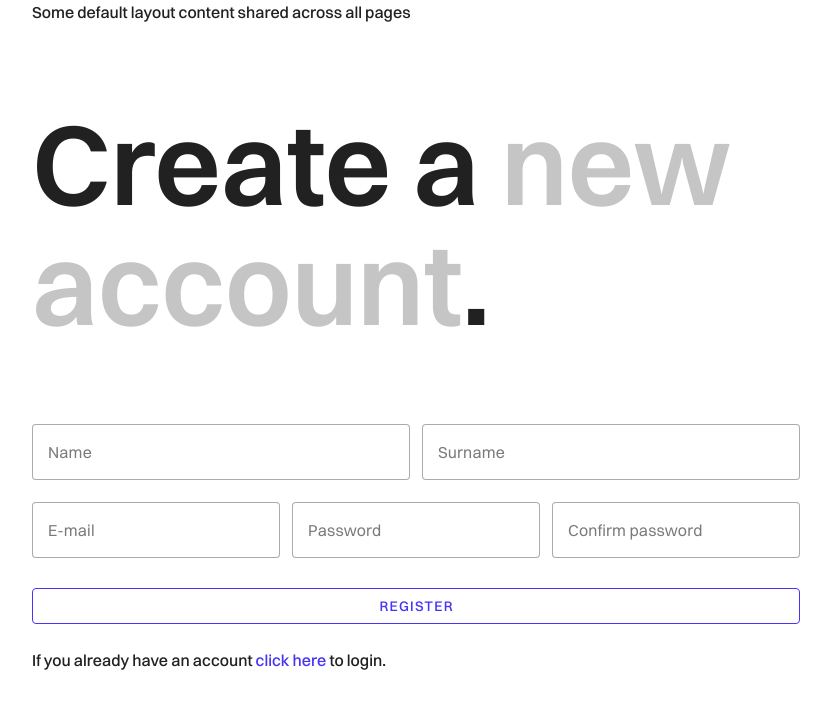
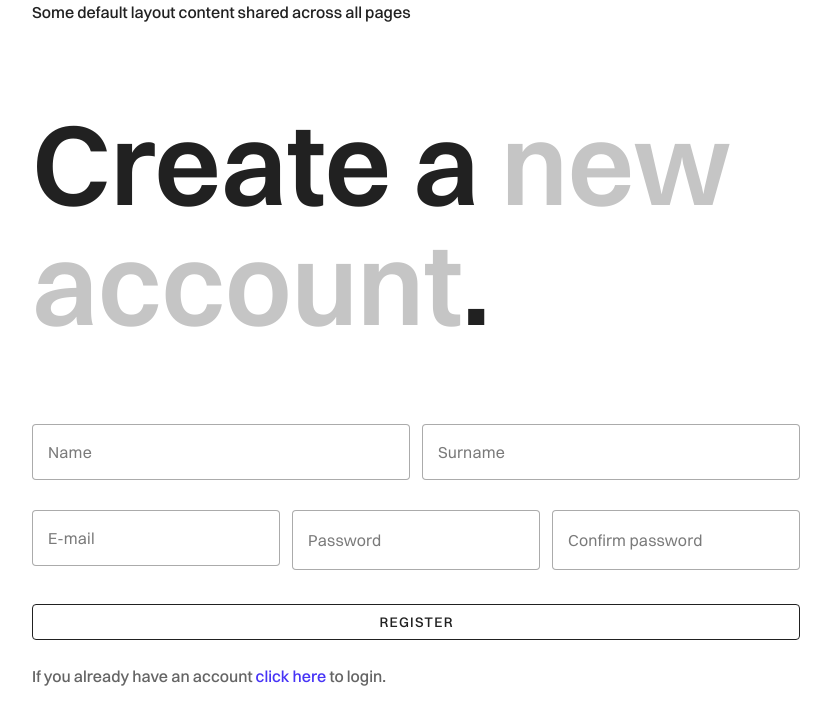
Before and after one commit to Giuseppetm/nuxt-sample-webapp, a Nuxt app: page /registration in a window 1280 px wide. Shown: the top 724 px of the page, without its empty margins (0-831 px from the left). Built offline with nearby package versions, Linux system fonts and the light colour scheme.

Commit message:
Usage of vuelidate

```diff
--- a/package.json
+++ b/package.json
@@ -11,6 +11,8 @@
   },
   "dependencies": {
     "@mdi/font": "^7.4.47",
+    "@vuelidate/core": "^2.0.3",
+    "@vuelidate/validators": "^2.0.4",
     "nuxt": "^3.10.3",
     "vue": "^3.4.19",
     "vue-router": "^4.3.0"
--- a/pages/index.vue
+++ b/pages/index.vue
@@ -1,7 +1,7 @@
 <template>
     <section class="homepage container mx-auto my-20">
         <h1>
-            This is a simple web application with a few behaviours.
+            This is a simple web application with a few features.
         </h1>
     </section>
 </template>
--- a/pages/login.vue
+++ b/pages/login.vue
@@ -2,52 +2,65 @@
   <section class="login container mx-auto my-20">
     <div class="max-w-screen-lg mb-20">
       <h1>
-        To continue you must <span class="text-secondary">log in</span>.
+        To continue you must <span class="text-tertiary">log in</span>.
       </h1>
     </div>
 
     <div class="max-w-screen-xs">
-      <v-form @submit.prevent="handleSubmit" class="mb-6">
-        <v-text-field v-model="email" :rules="emailRules" label="E-mail" placeholder="Insert your e-mail"
-          variant="outlined" />
-        <v-text-field v-model="password" :rules="passwordRules" label="Password" placeholder="Insert your password"
-          variant="outlined" />
-        <v-btn type="submit" variant="outlined" color="primary" block class="mt-2">Login</v-btn>
-      </v-form>
-      <span>To create a new account <NuxtLink class="text-primary" to="/registration">click here</NuxtLink>.</span>
+      <form class="mb-6">
+        <v-text-field v-model="state.email" :error-messages="v$.email.$errors.map((e: any) => e.$message)" label="E-mail"
+          class="mb-2" placeholder="Insert your e-mail" variant="outlined" @input="v$.email.$touch" @blur="v$.email.$touch" required />
+        <v-text-field v-model="state.password" :error-messages="v$.password.$errors.map((e: any) => e.$message)"
+          label="Password" placeholder="Insert your password" variant="outlined" @input="v$.password.$touch"
+          @blur="v$.password.$touch" required />
+        <v-btn variant="outlined" block text="Login" class="mt-2" @click="handleLogin" />
+      </form>
+      <span class="text-secondary">To create a new account <NuxtLink class="text-primary" to="/registration">click here
+        </NuxtLink>.</span>
     </div>
   </section>
 </template>
 
 <script setup lang="ts">
+import { useVuelidate } from '@vuelidate/core';
+import { email, helpers, required } from '@vuelidate/validators';
+
 definePageMeta({
   layout: 'default'
 });
 
-const email = ref<string>("");
-const password = ref<string>("");
+interface FormState {
+  email: string,
+  password: string
+};
+
+const rules = {
+  email: { required: helpers.withMessage("E-mail is required.", required), email },
+  password: { required: helpers.withMessage("Password is required.", required) }
+};
+
+const initialState: FormState = {
+  email: '',
+  password: ''
+};
+
+const state = reactive<FormState>({
+  ...initialState,
+});
+
+const v$ = useVuelidate(rules, state);
 
 const loading = ref(false);
 
-const emailRules = [
-  (value: string) => {
-    if (/^[a-z.-]+@[a-z.-]+\.[a-z]+$/i.test(value)) return true
-    return 'You must enter a valid e-mail.'
-  },
-];
+const handleLogin = () => {
+  loading.value = true;
 
-const passwordRules = [
-  (value: string) => {
-    if (value) return true
-    return 'You must enter a password.'
-  },
-];
-
-const handleSubmit = async () => {
-  if (!email.value || !password.value) return;
-
-  loading.value = true;
-  loading.value = false;
-  await navigateTo('/')
+  v$.value.$validate().then(async(res) => {
+    if (res) {
+      console.log(res)
+      loading.value = false;
+      await navigateTo('/');
+    }
+  });
 };
 </script>
--- a/pages/registration.vue
+++ b/pages/registration.vue
@@ -2,86 +2,96 @@
     <section class="registration container mx-auto my-20">
         <div class="max-w-screen-lg mb-20">
             <h1>
-                Create a <span class="text-secondary">new account</span>.
+                Create a <span class="text-tertiary">new account</span>.
             </h1>
         </div>
 
         <div class="max-w-screen-md">
-            <v-form @submit.prevent="handleSubmit" class="mb-6">
+            <form class="mb-6">
                 <div class="grid grid-cols-2 gap-3">
-                    <v-text-field v-model="name" :rules="nameRules" label="Name" placeholder="Insert your name"
-                        variant="outlined" />
-                    <v-text-field v-model="surname" :rules="surnameRules" label="Surname" placeholder="Insert your surname"
-                        variant="outlined" />
+                    <v-text-field v-model="state.name" :error-messages="v$.name.$errors.map((e: any) => e.$message)"
+                        label="Name" class="mb-2" placeholder="Insert your name" variant="outlined" @input="v$.name.$touch"
+                        @blur="v$.name.$touch" required />
+                    <v-text-field v-model="state.surname" :error-messages="v$.surname.$errors.map((e: any) => e.$message)"
+                        label="Surname" class="mb-2" placeholder="Insert your surname" variant="outlined"
+                        @input="v$.surname.$touch" @blur="v$.surname.$touch" required />
                 </div>
                 <div class="grid grid-cols-3 gap-3">
-                    <v-text-field v-model="email" :rules="emailRules" label="E-mail" placeholder="Insert your e-mail"
-                        variant="outlined" />
-                    <v-text-field v-model="password" type="password" :rules="passwordRules" label="Password"
-                        placeholder="Insert your password" variant="outlined" />
-                    <v-text-field v-model="confirmPassword" type="password" :rules="confirmPasswordRules"
-                        label="Confirm password" placeholder="Confirm your password" variant="outlined" />
+                    <v-text-field v-model="state.email" :error-messages="v$.email.$errors.map((e: any) => e.$message)"
+                        label="E-mail" class="mb-2" placeholder="Insert your e-mail" variant="outlined"
+                        @input="v$.email.$touch" @blur="v$.email.$touch" required />
+                    <v-text-field v-model="state.password" :error-messages="v$.password.$errors.map((e: any) => e.$message)"
+                        label="Password" placeholder="Insert your password" variant="outlined" @input="v$.password.$touch"
+                        @blur="v$.password.$touch" required />
+                    <v-text-field v-model="state.confirmPassword"
+                        :error-messages="v$.confirmPassword.$errors.map((e: any) => e.$message)" label="Confirm password"
+                        placeholder="Confirm your password" variant="outlined" @input="v$.confirmPassword.$touch"
+                        @blur="v$.confirmPassword.$touch" required />
                 </div>
-                <v-btn type="submit" variant="outlined" color="primary" block class="mt-2">Register</v-btn>
-            </v-form>
-            <span>If you already have an account <NuxtLink class="text-primary" to="/login">click here</NuxtLink> to
+                <v-btn variant="outlined" block text="Register" class="mt-2" @click="handleRegistration" />
+            </form>
+            <span class="text-secondary">If you already have an account <NuxtLink class="text-primary" to="/login">click
+                    here</NuxtLink> to
                 login.</span>
         </div>
     </section>
 </template>
 
 <script setup lang="ts">
+import { useVuelidate } from '@vuelidate/core';
+import { email, helpers, required, sameAs } from '@vuelidate/validators';
+
 definePageMeta({
     layout: 'default'
 });
 
-const name = ref<string>("");
-const surname = ref<string>("");
-const email = ref<string>("");
-const password = ref<string>("");
-const confirmPassword = ref<string>("");
-// const fiscalCode = ref<string>("");
-// const birthDate = ref<string>("");
-// const birthCity = ref<string>("");
+interface FormState {
+    name: string,
+    surname: string,
+    email: string,
+    password: string,
+    confirmPassword: string
+    // fiscalCode
+    // birthDate
+    // birthCity
+};
+
+const initialState: FormState = {
+    name: '',
+    surname: '',
+    email: '',
+    password: '',
+    confirmPassword: ''
+};
+
+const state = reactive<FormState>({
+    ...initialState,
+});
+
+const rules = {
+    name: { required: helpers.withMessage("Name is required.", required) },
+    surname: { required: helpers.withMessage("Surname is required.", required) },
+    email: { required: helpers.withMessage("E-mail is required.", required), email },
+    password: { required: helpers.withMessage("Password is required.", required) },
+    confirmPassword: {
+        required: helpers.withMessage("You must confirm your password.", required),
+        sameAs: helpers.withMessage("Confirmation password does not match the password.", sameAs(computed(() => state.password)))
+    },
+};
+
+const v$ = useVuelidate(rules, state);
 
 const loading = ref(false);
 
-const emailRules = [
-    (value: string) => {
-        if (/^[a-z.-]+@[a-z.-]+\.[a-z]+$/i.test(value)) return true
-        return 'You must enter a valid e-mail.'
-    },
-];
+const handleRegistration = () => {
+    loading.value = true;
 
-const nameRules = [
-    (value: string) => {
-        if (value) return true
-        return 'You must enter a name.'
-    },
-];
-
-const surnameRules = [
-    (value: string) => {
-        if (value) return true
-        return 'You must enter a surname.'
-    },
-];
-
-const passwordRules = [
-    (value: string) => {
-        if (value) return true
-        return 'You must enter a password.'
-    },
-];
-
-const confirmPasswordRules = [
-    (value: string) => {
-        if (value) return true
-        return 'You must confirm your password.'
-    },
-];
-
-const handleSubmit = async () => {
-    return;
+    v$.value.$validate().then(async(res) => {
+        if (res) {
+            console.log(res)
+            loading.value = false;
+            await navigateTo('/login');
+        }
+    });
 };
 </script>
--- a/plugins/vuetify.ts
+++ b/plugins/vuetify.ts
@@ -8,7 +8,8 @@ const customTheme: ThemeDefinition = {
     dark: false,
     colors: {
         text: '#151515',
-        secondary: '#c5c5c5',
+        secondary: '#656565',
+        tertiary: '#c5c5c5',
         primary: '#4734F6',
         error: '#B00020',
         info: '#2196F3',
```
Also changed, not shown: 1 other file (tests, documents, lock files or other folders).
